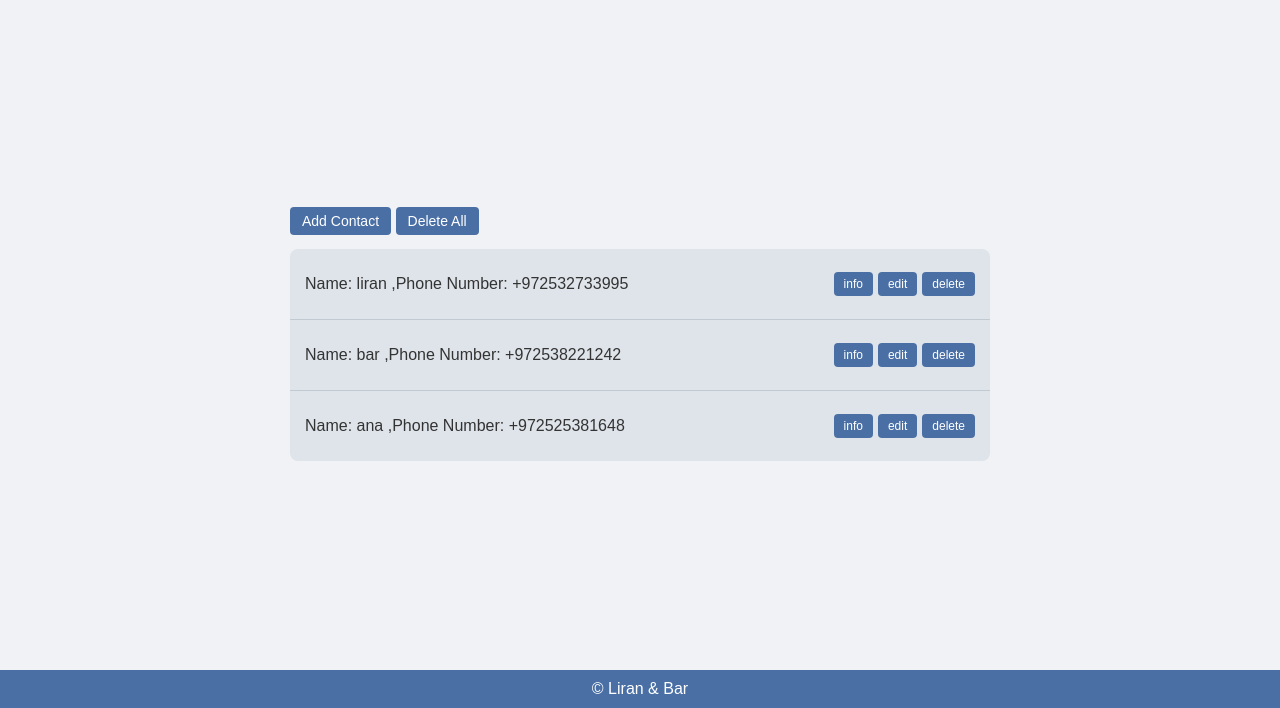
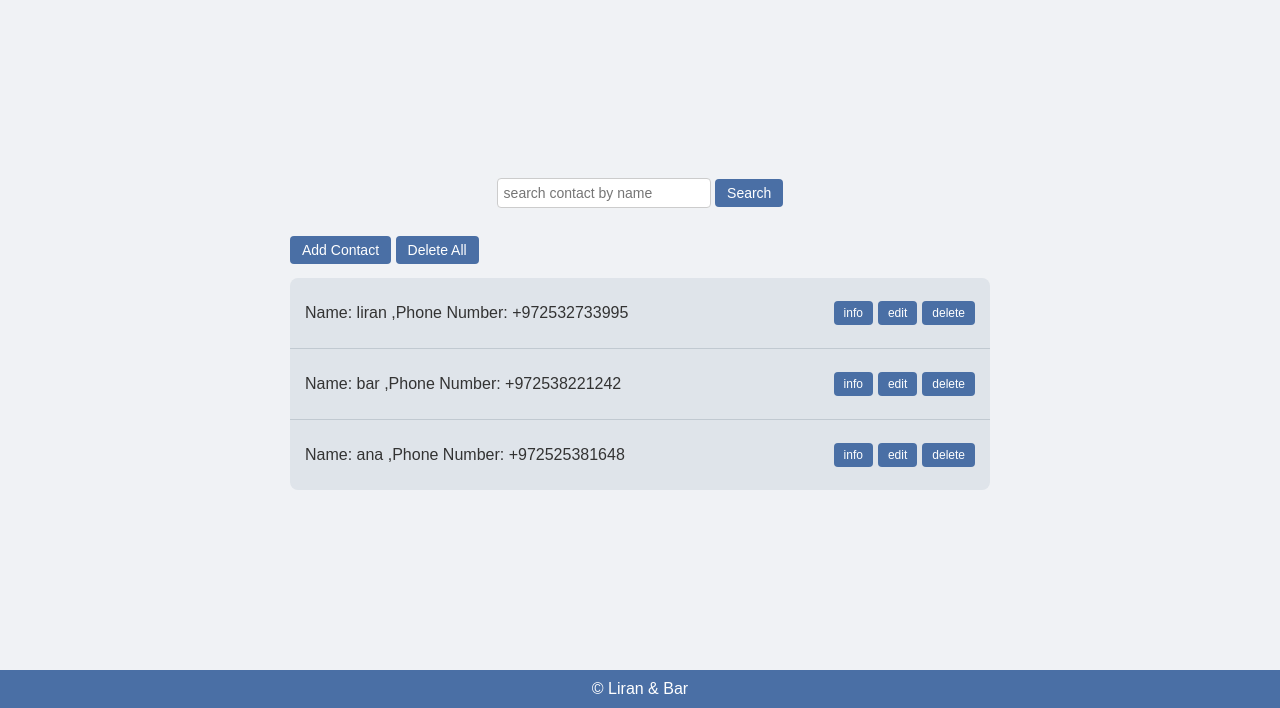
Before and after one commit to Bar1126/ProjectJS, a plain HTML site: page index.html in a window 1280 px wide. Shown: the part 92-800 px from the top of the page. Drawn offline with Linux system fonts and the light colour scheme.

Commit message:
Project.Path#4
search bar added

```diff
--- a/index.html
+++ b/index.html
@@ -23,6 +23,10 @@
 
   <main>
     <div class="container">
+      <div class="search-bar">
+        <input id="searchInput" type="text" placeholder="search contact by name">
+        <button id="searchBtn">Search</button>
+      </div>
       <button id="addcontactbtn" onclick="addcontact()" class="add-contact-btn">Add Contact</button>
       <button class="add-contact-btn" id="deleteallbtn" onclick="deletall()">Delete All</button>
       <ul class="phone-list">
--- a/index.js
+++ b/index.js
@@ -183,3 +183,24 @@ function darkmode() {
     document.querySelector('header').className = 'lightmodeheader';
   }
 }
+
+//search contact
+const searchBtn = document.getElementById('searchBtn');
+searchBtn.addEventListener('click', () => {
+  const nameToFind = document.getElementById('searchInput').value.trim().toLowerCase();
+  let found = false;
+  for (let i = 0; i < contactlist.length; i++) {
+    if (contactlist[i].name.toLowerCase() === nameToFind) {
+      showinfo(contactlist[i].name, contactlist[i].phonenum, contactlist[i].age, contactlist[i].email, contactlist[i].freetext, contactlist[i].dateadded);
+      found = true;
+      break;
+    }
+  }
+  console.log("Looking for:", nameToFind);
+  console.log("Contact list:", contactlist);
+
+  if (!found) {
+    alert(`Sorry, ${nameToFind} is not in the phone book`);
+  }
+  document.getElementById('searchInput').value = "";
+});
--- a/style.css
+++ b/style.css
@@ -191,3 +191,30 @@ footer {
   border: solid 1px;
   border-radius: 0.4em;
 }
+
+#searchBtn {
+  background-color: rgb(74, 111, 165);
+  color: white;
+  border: none;
+  padding: 6px 12px;
+  border-radius: 4px;
+  font-size: 14px;
+  margin-bottom: 2%;
+}
+
+#searchBtn:hover {
+  background-color: rgb(59, 92, 135);
+}
+
+.search-bar {
+  text-align: center;
+  margin-bottom: 15px;
+}
+
+.search-bar input {
+  padding: 6px;
+  border-radius: 4px;
+  border: 1px solid #ccc;
+  width: 200px;
+  font-size: 14px;
+}
```
